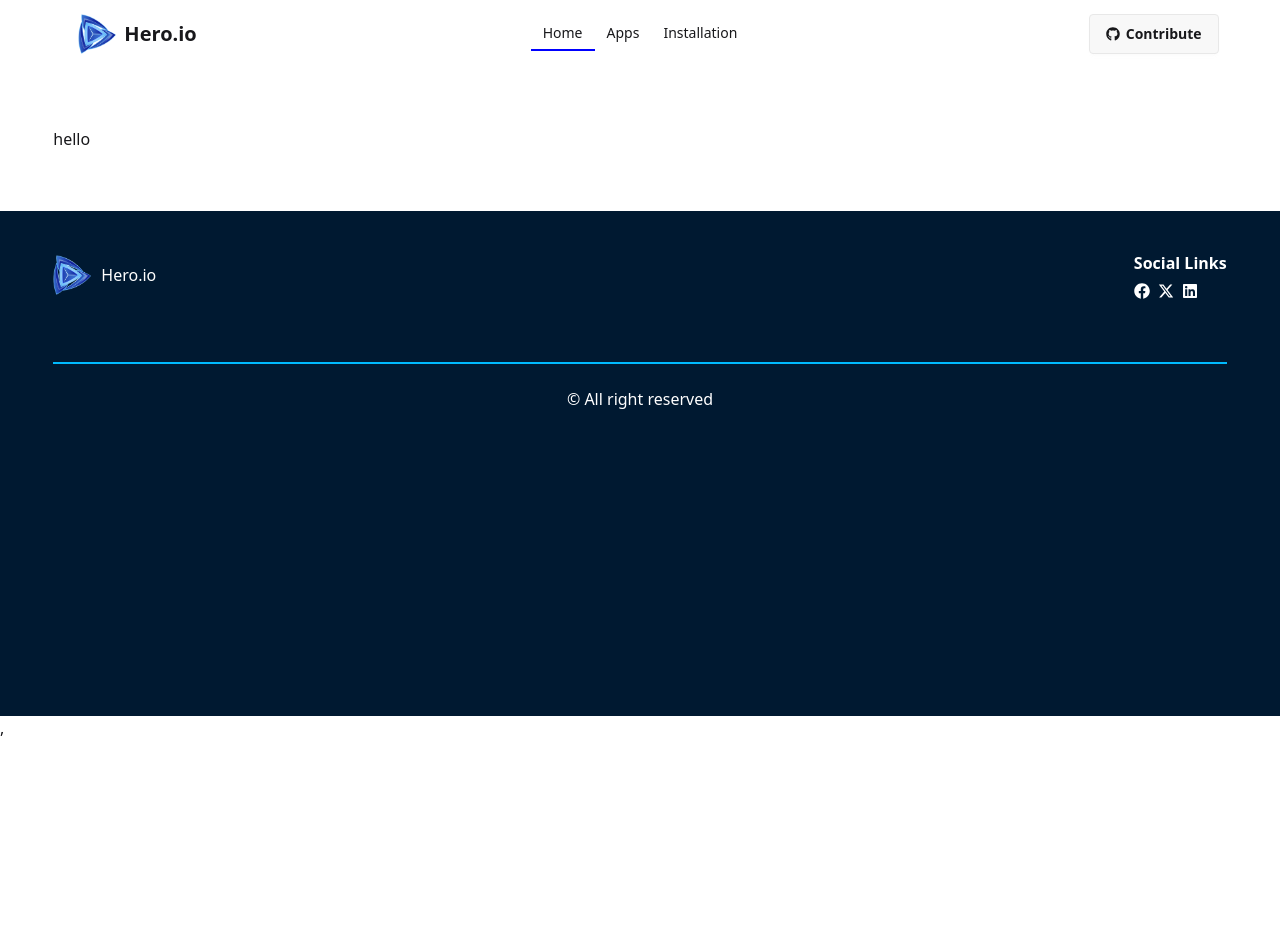
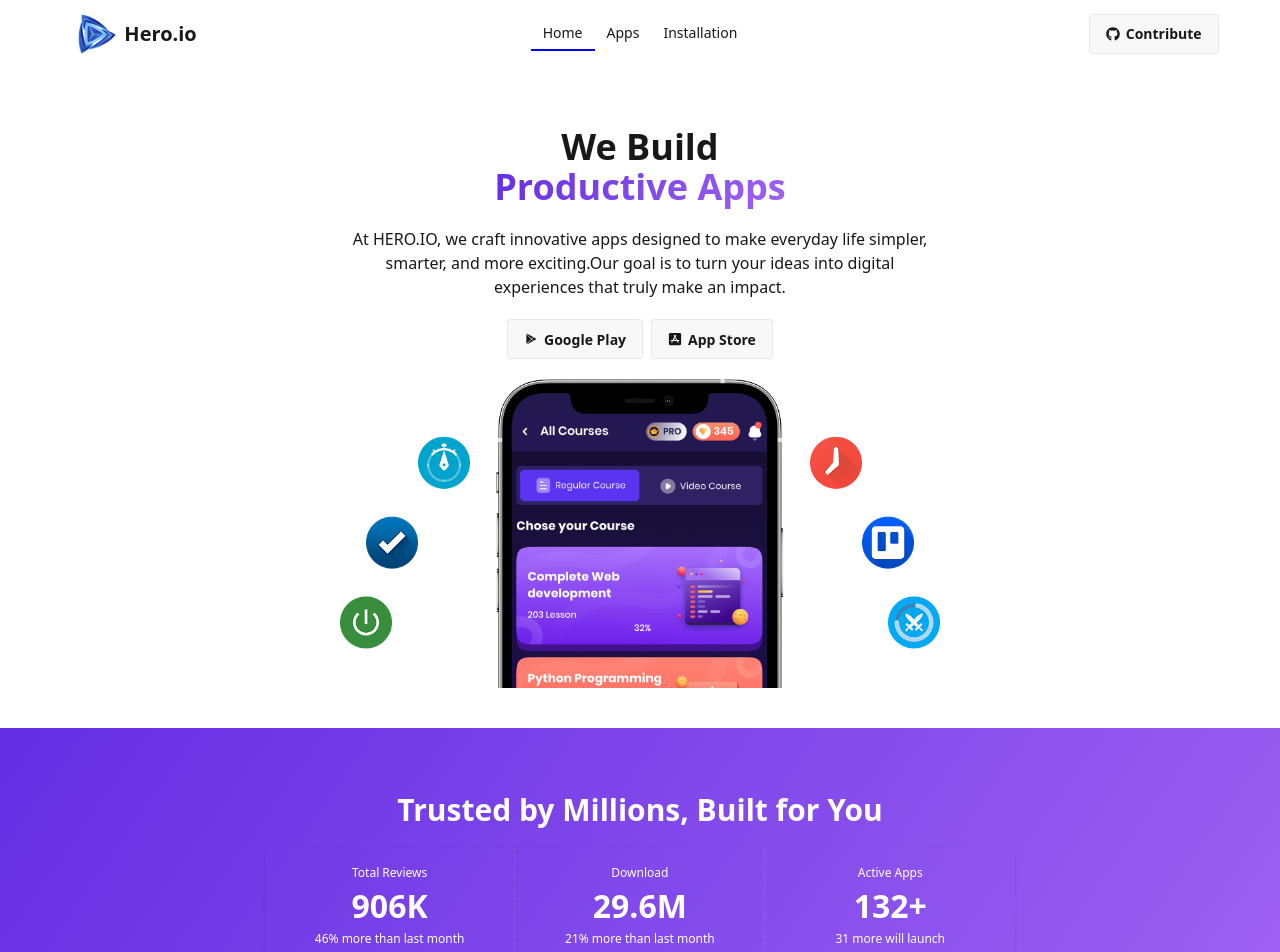
Before and after one commit to developerenamul/hero-app, a React (Vite) app: page / in a window 1280 px wide. Shown: the top 952 px of the page. Before the commit the page ends 800 px from the top, so only its background shows below. Built offline with nearby package versions, Linux system fonts and the light colour scheme.

Commit message:
home setup completed

```diff
--- /dev/null
+++ b/src/components/Banner.jsx
@@ -0,0 +1,35 @@
+import { BiLogoPlayStore } from "react-icons/bi";
+import { FaAppStoreIos } from "react-icons/fa";
+import Container from "./Container";
+import bannerImg from "../assets/hero.png";
+const Banner = () => {
+  return (
+    <div>
+      <Container>
+        <div className="max-w-[600px] mx-auto text-center">
+          <h2 className="text-4xl font-bold mb-5">
+            We Build <br />
+            <span className="bg-[linear-gradient(125.07deg,rgba(99,46,227,1),rgba(159,98,242,1)_100%)] bg-clip-text text-transparent">
+              Productive Apps
+            </span>
+          </h2>
+          <p className="mb-5">
+            At HERO.IO, we craft innovative apps designed to make everyday life
+            simpler, smarter, and more exciting.Our goal is to turn your ideas
+            into digital experiences that truly make an impact.
+          </p>
+          <button className="btn mr-2">
+            <BiLogoPlayStore /> Google Play
+          </button>
+          <button className="btn">
+            <FaAppStoreIos />
+            App Store
+          </button>
+          <img src={bannerImg} alt="banner image" className="mt-5" />
+        </div>
+      </Container>
+    </div>
+  );
+};
+
+export default Banner;
--- /dev/null
+++ b/src/components/Stat.jsx
@@ -0,0 +1,34 @@
+import React from "react";
+
+const Stat = () => {
+  return (
+    <div className="p-16 bg-[linear-gradient(125.07deg,rgba(99,46,227,1),rgba(159,98,242,1)_100%)] text-white mt-10">
+      <div className="max-w-[750px] mx-auto">
+        <h2 className="text-center text-3xl font-bold mb-5">
+          Trusted by Millions, Built for You
+        </h2>
+        <div className="stats shadow flex flex-col lg:flex-row text-center">
+          <div className="stat">
+            <div className="stat-title text-white">Total Reviews</div>
+            <div className="stat-value text-white">906K</div>
+            <div className="stat-desc text-white">46% more than last month</div>
+          </div>
+
+          <div className="stat">
+            <div className="stat-title text-white">Download</div>
+            <div className="stat-value text-white">29.6M</div>
+            <div className="stat-desc text-white">21% more than last month</div>
+          </div>
+
+          <div className="stat ">
+            <div className="stat-title text-white">Active Apps </div>
+            <div className="stat-value ">132+</div>
+            <div className="stat-desc text-white">31 more will launch</div>
+          </div>
+        </div>
+      </div>
+    </div>
+  );
+};
+
+export default Stat;
--- a/src/pages/Home.jsx
+++ b/src/pages/Home.jsx
@@ -1,11 +1,16 @@
 import React from "react";
 import Container from "../components/Container";
+import Banner from "../components/Banner";
+import Stat from "../components/Stat";
 
 const Home = () => {
   return (
-    <Container>
-      <h2>hello</h2>
-    </Container>
+    <div>
+      <Container>
+        <Banner></Banner>
+      </Container>
+      <Stat></Stat>
+    </div>
   );
 };
 
```
